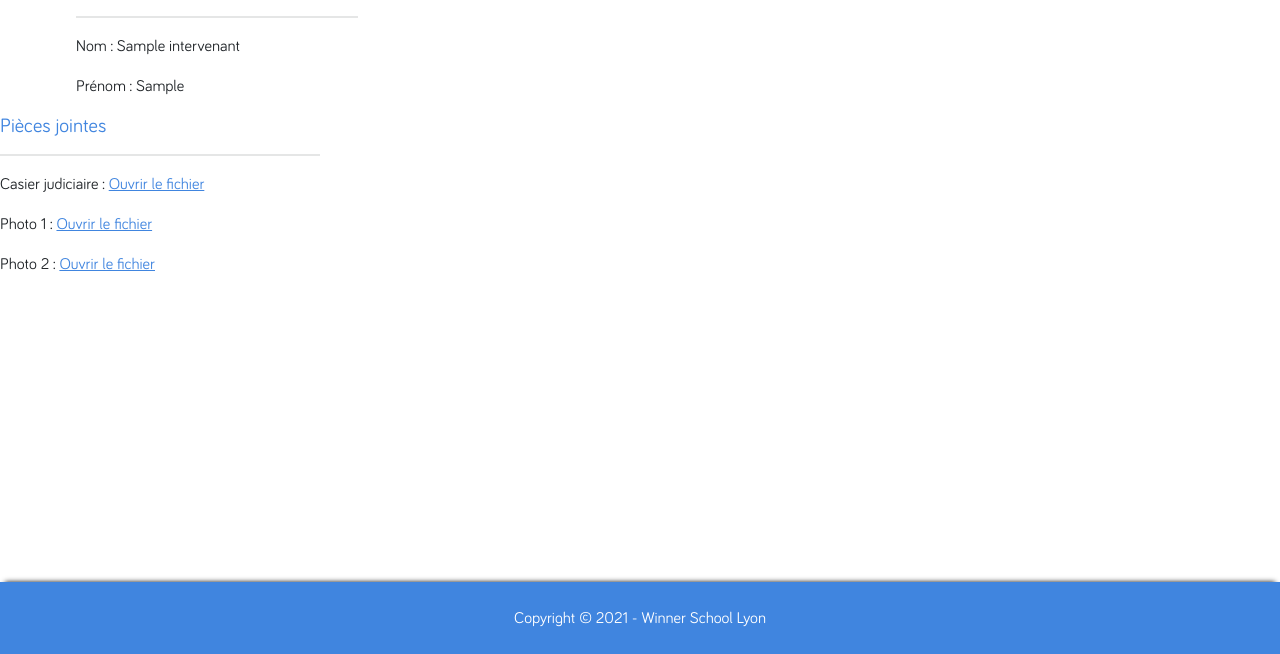
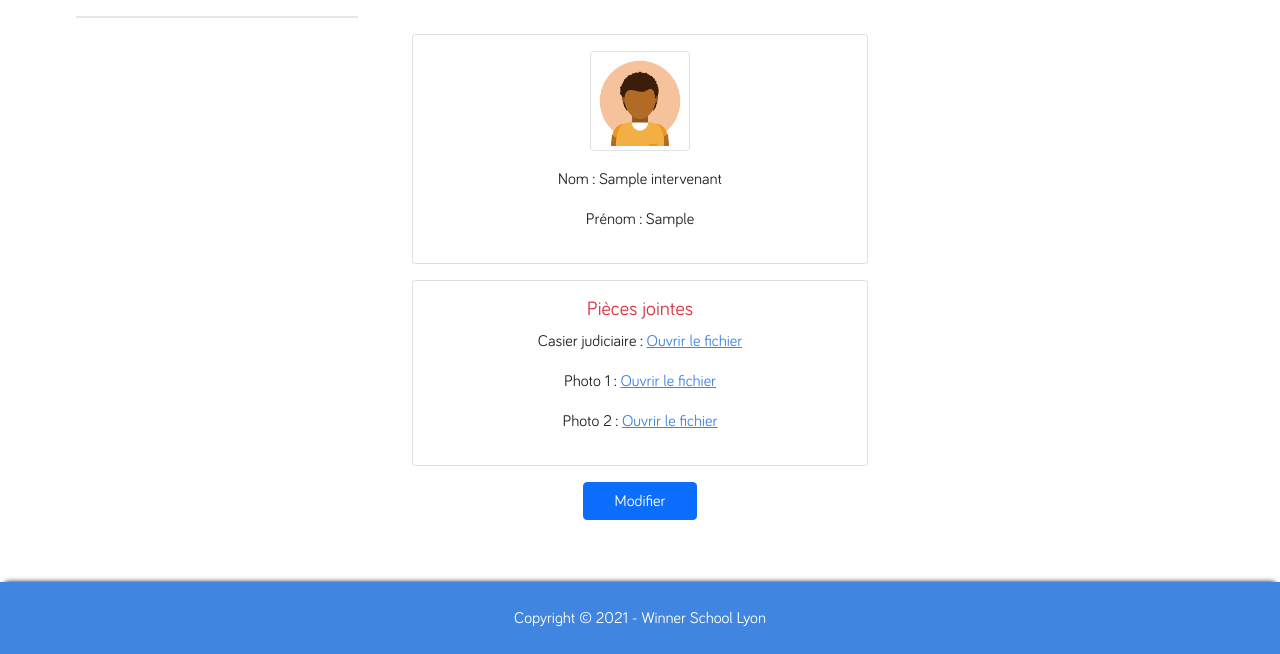
Before and after one commit to Mathar-sudo/winnerschool, a PHP site: template templates/intervenant/show.php in a window 1280 px wide. Shown: the part 146-800 px from the top of the page. Run offline with PHP 8.4, Linux system fonts and the light colour scheme; the visitor is signed in with stand-in values (Sample User, id 1); tables that the repository leaves empty or names only in its code hold one stand-in row (values such as "Sample post"); the template is opened without the code that fills it: most values are stand-ins (such as "Sample title", 1, 10 or a date in 2020).

Commit message:
modifications show

```diff
--- a/templates/intervenant/show.php
+++ b/templates/intervenant/show.php
@@ -13,12 +13,19 @@
             </ol>
         </nav>
         <hr class="w-25">
-        <p>Nom : <?= $intervenant->get_nom_intervenant() ?></p>
-        <p>Prénom : <?= $intervenant->get_prenom_intervenant() ?></p>
-    </div>
+        <div class="row justify-content-center">
+            <div class="col-5">
+                <div class="card">
+                    <div class="card-body text-center">
+                        <img src="images/avatar.jpg" alt="..." class="img-thumbnail" width='100' height='100'>
+                        <p class="mt-3">Nom : <?= $intervenant->get_nom_intervenant() ?></p>
+                        <p>Prénom : <?= $intervenant->get_prenom_intervenant() ?></p>
+                    </div>
+                </div>
+                <div class="card mt-3">
+                    <div class="card-body text-center">
+                        <h5 class="text-danger">Pièces jointes</h5>
 
-                        <h5 class="text-primary">Pièces jointes</h5>
-                        <hr class="w-25">
                         <?php if($intervenant->get_casier_intervenant() != null){ ?>
                             <p>Casier judiciaire : <a href="documents/<?= $intervenant->get_casier_intervenant() ?>">Ouvrir le fichier</a></p>
                         <?php } else { ?>
@@ -34,8 +41,14 @@
                         <?php } else { ?>
                             <p>Photo 2 : <em>Aucune</em></p>
                         <?php } ?>
+
                     </div>
                 </div>
+                <?php if(isset($_SESSION['admin'])){ ?>
+                <div class="text-center mt-3">
+                    <a href="?formulaire_modifier_intervenant=<?= $intervenant->get_id_intervenant();?> "class="btn btn-primary w-25" >Modifier</a>
+                </div>
+                <?php } ?>
             </div>
         </div>
     </div>
--- a/templates/pedagogue/show.php
+++ b/templates/pedagogue/show.php
@@ -13,7 +13,7 @@
             </ol>
         </nav>
         <hr class="w-35">
-        <div class="row ">
+        <div class="row justify-content-center">
          <div class="col-5">
             <div class="card">
                 <div class="card-body text-center">
```
Also changed, not shown: templates/eleve/show.php (+7 -8 lines), templates/intervenant/index.php (+16 -4 lines), templates/responsable/show.php (+4 -4 lines).
